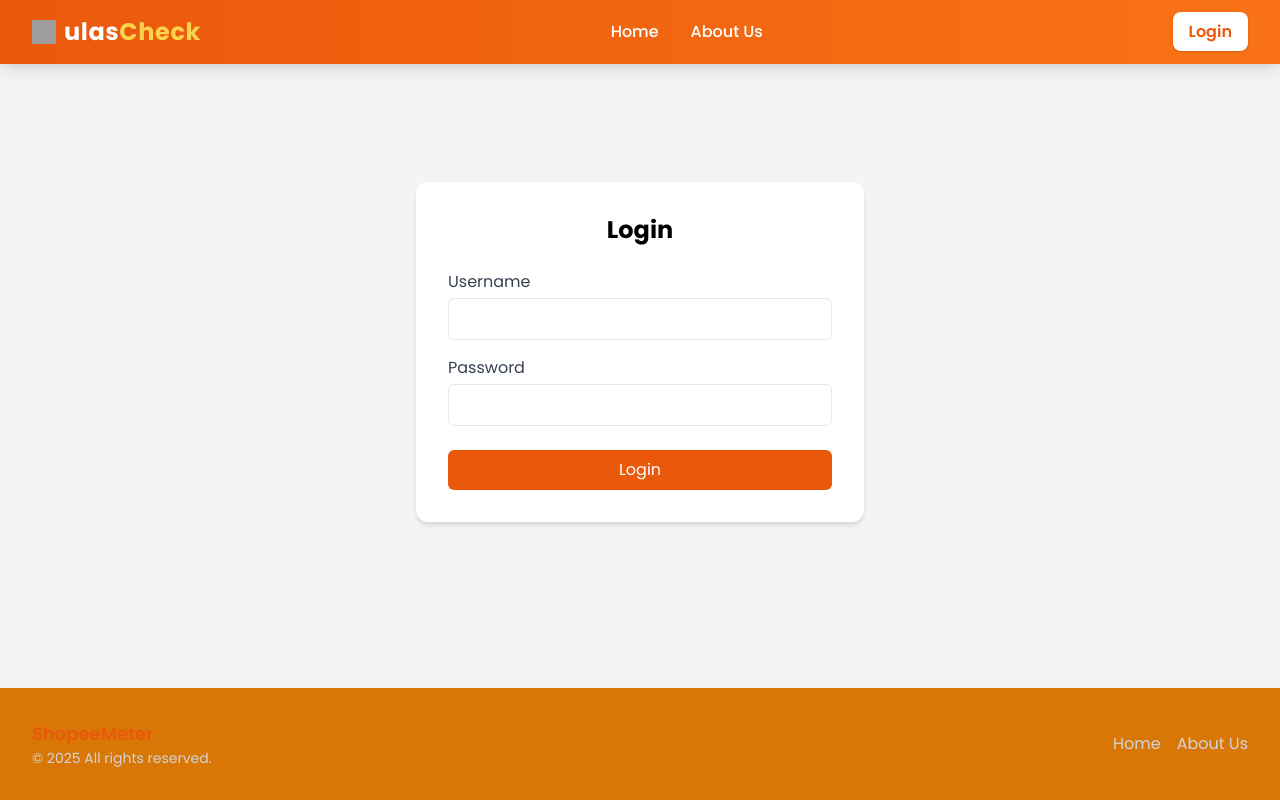
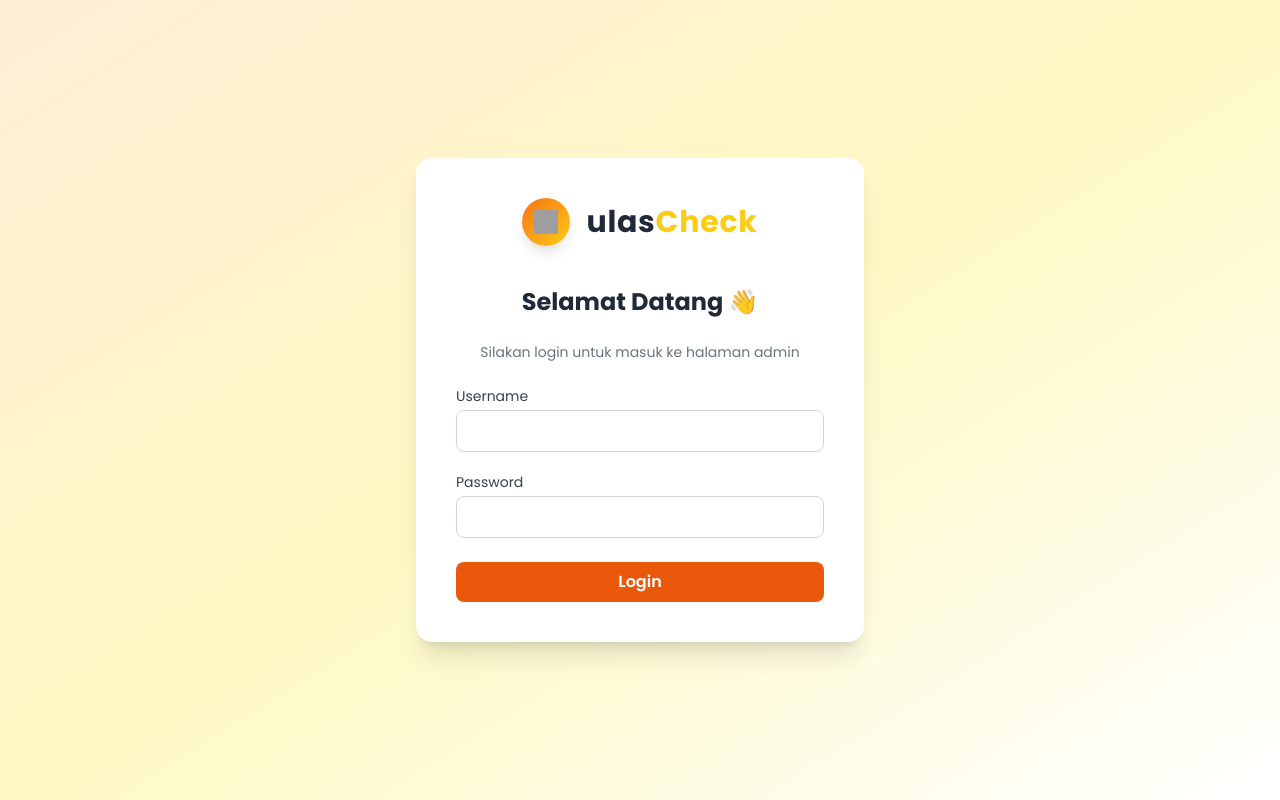
Before and after one commit to aliadwnt/ulasCheck, a Flask app: page /login in a window 1280 px wide. Run offline with Flask 3, Linux system fonts and the light colour scheme; parts of the project's set-up code (start-up, migrations or seed data) failed here and were passed over; some libraries are stand-ins or nearby versions; grey boxes are pictures that could not be loaded.

Commit message:
update navbar and login page

```diff
--- a/app/templates/components/navbar.html
+++ b/app/templates/components/navbar.html
@@ -46,7 +46,7 @@
 
         <!-- Login Button -->
         <div class="hidden md:block">
-          <a href="/admin/login"
+          <a href="/login"
             class="bg-white text-orange-600 font-semibold px-4 py-2 rounded-lg shadow hover:bg-yellow-100 hover:text-orange-700 transition duration-300">
             Login
           </a>
@@ -58,10 +58,7 @@
     <div id="mobile-menu" class="hidden md:hidden px-4 pb-4">
       <a href="/" class="block text-white py-2 font-medium hover:text-yellow-200">Home</a>
       <a href="/about-us" class="block text-white py-2 font-medium hover:text-yellow-200">About Us</a>
-      <a href="/admin/login"
-        class="block w-full text-center mt-2 bg-white text-orange-600 font-semibold px-4 py-2 rounded-lg shadow hover:bg-yellow-100 hover:text-orange-700 transition duration-300">
-        Login
-      </a>
+      <a href="/login" class="block w-full text-center mt-2 bg-white text-orange-600 font-semibold px-4 py-2 rounded-lg shadow hover:bg-yellow-100 hover:text-orange-700 transition duration-300">Login </a>
     </div>
   </nav>
 
--- a/app/templates/pages/login.html
+++ b/app/templates/pages/login.html
@@ -4,32 +4,54 @@
   <meta charset="UTF-8">
   <title>Login</title>
   <script src="https://cdn.tailwindcss.com"></script>
+  <link href="https://fonts.googleapis.com/css2?family=Poppins:wght@400;600;700&display=swap" rel="stylesheet" />
+  <style>
+    body {
+      font-family: 'Poppins', sans-serif;
+    }
+  </style>
 </head>
-<body class="bg-gray-100 min-h-screen flex flex-col">
-    {% include 'components/navbar.html' %}
+<body class="bg-gradient-to-br from-orange-100 via-yellow-100 to-white min-h-screen flex items-center justify-center px-4">
 
-    <main class="flex flex-1 items-center justify-center">
-        <form action="/admin/login" method="POST" class="bg-white p-8 rounded-xl shadow-md w-full max-w-md">
-            <h2 class="text-2xl font-bold mb-6 text-center">Login</h2>
+  <form action="/admin/login" method="POST" class="bg-white p-10 rounded-2xl shadow-xl w-full max-w-md">
+
+    <!-- Logo -->
+    <a href="/" class="flex items-center justify-center space-x-4 mb-10 group transition">
+      <!-- Icon di dalam lingkaran dengan gradient -->
+      <div class="bg-gradient-to-br from-orange-500 to-yellow-400 rounded-full p-3 shadow-lg group-hover:scale-105 transition-transform duration-300">
+        <img src="https://img.icons8.com/ios-filled/36/ffffff/search.png" alt="Logo" class="h-6 w-6" />
+      </div>
+      <!-- Brand text -->
+      <span class="text-3xl font-extrabold tracking-wide text-gray-800 group-hover:text-orange-600 transition-colors duration-300">
+        ulas<span class="text-yellow-400">Check</span>
+      </span>
+    </a>
+
+    <!-- Judul -->
+    <h2 class="text-2xl font-bold text-center mb-6 text-gray-800">Selamat Datang 👋</h2>
+    <p class="text-center text-sm text-gray-500 mb-6">Silakan login untuk masuk ke halaman admin</p>
 
     {% if error %}
       <p class="text-red-600 text-sm mb-4 text-center">{{ error }}</p>
     {% endif %}
 
-            <div class="mb-4">
-                <label for="username" class="block text-gray-700">Username</label>
-                <input type="text" id="username" name="username" required class="w-full mt-1 p-2 border rounded-md">
+    <!-- Input Username -->
+    <div class="mb-5">
+      <label for="username" class="block text-sm font-medium text-gray-700 mb-1">Username</label>
+      <input type="text" id="username" name="username" required class="w-full px-4 py-2 border border-gray-300 rounded-lg focus:outline-none focus:ring-2 focus:ring-orange-300" />
     </div>
 
+    <!-- Input Password -->
     <div class="mb-6">
-                <label for="password" class="block text-gray-700">Password</label>
-                <input type="password" id="password" name="password" required class="w-full mt-1 p-2 border rounded-md">
+      <label for="password" class="block text-sm font-medium text-gray-700 mb-1">Password</label>
+      <input type="password" id="password" name="password" required class="w-full px-4 py-2 border border-gray-300 rounded-lg focus:outline-none focus:ring-2 focus:ring-orange-300" />
     </div>
 
-            <button type="submit" class="w-full bg-orange-600 text-white py-2 rounded-md hover:bg-orange-700 transition">Login</button>
+    <!-- Tombol -->
+    <button type="submit" class="w-full py-2 px-4 bg-orange-600 text-white font-semibold rounded-lg hover:bg-orange-700 transition duration-300">
+      Login
+    </button>
   </form>
-    </main>
 
-    {% include 'components/footer-home.html' %}
 </body>
 </html>
```
Lines whose indentation alone changed are shown as unchanged.
